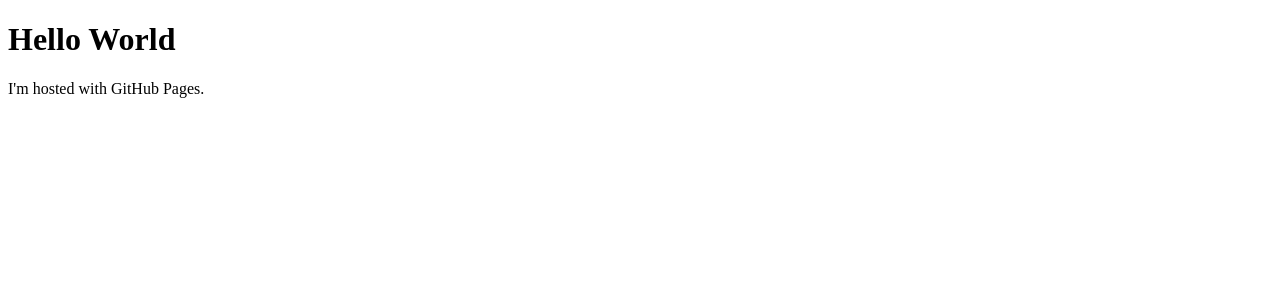
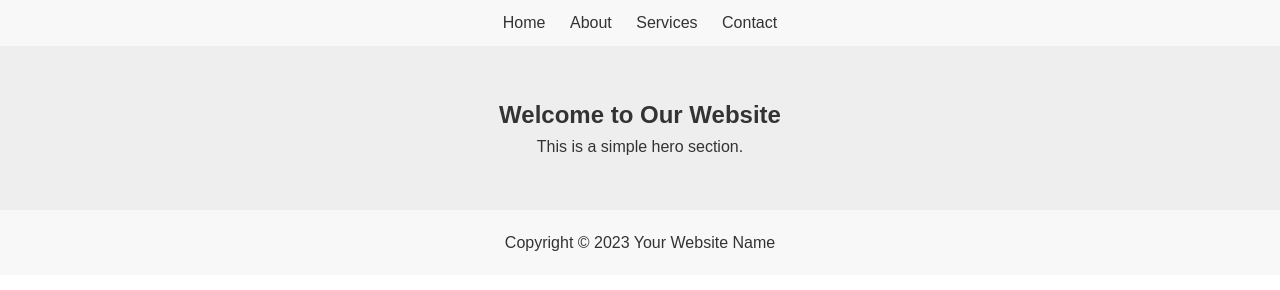
Before and after one commit to sanab123/sanab.github.io, a plain HTML site: page index.html in a window 1280 px wide. Drawn offline with Linux system fonts and the light colour scheme.

Commit message:
added style.css

```diff
--- a/index.html
+++ b/index.html
@@ -1,7 +1,37 @@
 <!DOCTYPE html>
-<html>
+<html lang="en">
+<head>
+    <meta charset="UTF-8">
+    <meta name="viewport" content="width=device-width, initial-scale=1.0">
+    <title>Your Website Title</title>
+    <link rel="stylesheet" href="style.css">
+</head>
 <body>
-<h1>Hello World</h1>
-<p>I'm hosted with GitHub Pages.</p>
+    <header>
+        <nav>
+            <!-- Navigation Menu -->
+            <ul>
+                <li><a href="#">Home</a></li>
+                <li><a href="#">About</a></li>
+                <li><a href="#">Services</a></li>
+                <li><a href="#">Contact</a></li>
+            </ul>
+        </nav>
+    </header>
+
+    <main>
+        <!-- Main content of your website -->
+        <section class="hero">
+            <h1>Welcome to Our Website</h1>
+            <p>This is a simple hero section.</p>
+        </section>
+
+        <!-- Other sections -->
+    </main>
+
+    <footer>
+        <!-- Footer content -->
+        <p>Copyright &copy; 2023 Your Website Name</p>
+    </footer>
 </body>
 </html>
--- /dev/null
+++ b/style.css
@@ -0,0 +1,44 @@
+/* Basic Reset */
+* {
+    margin: 0;
+    padding: 0;
+    box-sizing: border-box;
+}
+
+body {
+    font-family: 'Arial', sans-serif;
+    line-height: 1.6;
+    color: #333;
+}
+
+header {
+    background: #f8f8f8;
+    padding: 10px 0;
+}
+
+nav ul {
+    list-style: none;
+    text-align: center;
+}
+
+nav ul li {
+    display: inline;
+    margin: 0 10px;
+}
+
+nav ul li a {
+    text-decoration: none;
+    color: #333;
+}
+
+.hero {
+    text-align: center;
+    padding: 50px 20px;
+    background: #eee;
+}
+
+footer {
+    text-align: center;
+    padding: 20px 0;
+    background: #f8f8f8;
+}
```
